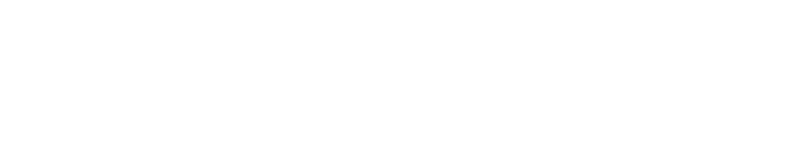
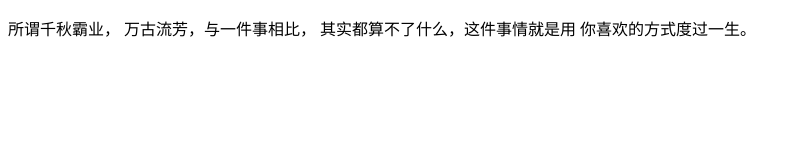
Before and after one commit to Pterosau258/git-demo, a plain HTML site: page index.html in a window 1280 px wide. Shown: the whole page, without its empty margins (0-800 px from the left). Drawn offline with Linux system fonts and the light colour scheme.

Commit message:
second save

```diff
--- a/index.html
+++ b/index.html
@@ -1,11 +1,18 @@
 <!DOCTYPE html>
 <html lang="en">
+
 <head>
   <meta charset="UTF-8">
   <meta name="viewport" content="width=device-width, initial-scale=1.0">
   <title>Document</title>
 </head>
+
 <body>
+  <p>所谓千秋霸业，
+    万古流芳，与一件事相比，
+    其实都算不了什么，这件事情就是用
+    你喜欢的方式度过一生。
+  </p>
+</body>
 
-</body>
 </html>
```
